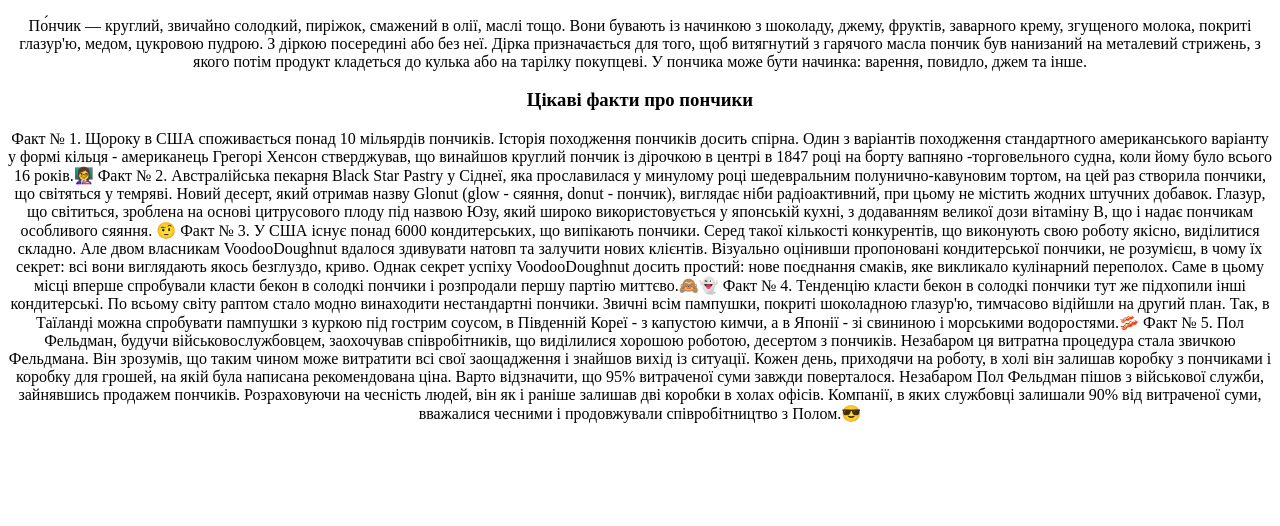
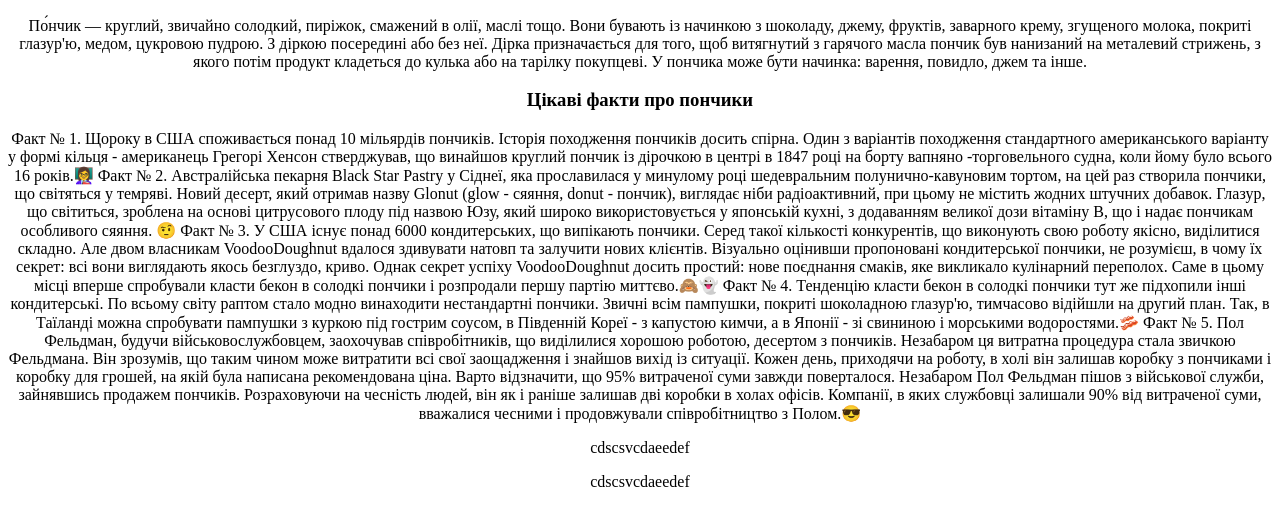
Before and after one commit to dantoch21/donat, a plain HTML site: page index.html in a window 1280 px wide. Shown: the part 230-756 px from the top of the page. Drawn offline with Linux system fonts and the light colour scheme.

Commit message:
Update index.html
Додав 2 абзаца

```diff
--- a/index.html
+++ b/index.html
@@ -44,5 +44,8 @@ src= '/uploads/2023/02/donut.png'>
 Факт № 3. У США існує понад 6000 кондитерських, що випікають пончики. Серед такої кількості конкурентів, що виконують свою роботу якісно, виділитися складно. Але двом власникам VoodooDoughnut вдалося здивувати натовп та залучити нових клієнтів. Візуально оцінивши пропоновані кондитерської пончики, не розумієш, в чому їх секрет: всі вони виглядають якось безглуздо, криво. Однак секрет успіху VoodooDoughnut досить простий: нове поєднання смаків, яке викликало кулінарний переполох. Саме в цьому місці вперше спробували класти бекон в солодкі пончики і розпродали першу партію миттєво.🙈👻
 Факт № 4. Тенденцію класти бекон в солодкі пончики тут же підхопили інші кондитерські. По всьому світу раптом стало модно винаходити нестандартні пончики. Звичні всім пампушки, покриті шоколадною глазур'ю, тимчасово відійшли на другий план. Так, в Таїланді можна спробувати пампушки з куркою під гострим соусом, в Південній Кореї - з капустою кимчи, а в Японії - зі свининою і морськими водоростями.🥓
 Факт № 5. Пол Фельдман, будучи військовослужбовцем, заохочував співробітників, що виділилися хорошою роботою, десертом з пончиків. Незабаром ця витратна процедура стала звичкою Фельдмана. Він зрозумів, що таким чином може витратити всі свої заощадження і знайшов вихід із ситуації. Кожен день, приходячи на роботу, в холі він залишав коробку з пончиками і коробку для грошей, на якій була написана рекомендована ціна. Варто відзначити, що 95% витраченої суми завжди поверталося. Незабаром Пол Фельдман пішов з військової служби, зайнявшись продажем пончиків. Розраховуючи на чесність людей, він як і раніше залишав дві коробки в холах офісів. Компанії, в яких службовці залишали 90% від витраченої суми, вважалися чесними і продовжували співробітництво з Полом.😎</p>
+<p>cdscsvcdaeedef</p>
+<p>cdscsvcdaeedef</p>
 </body>
+
 </html>
```
